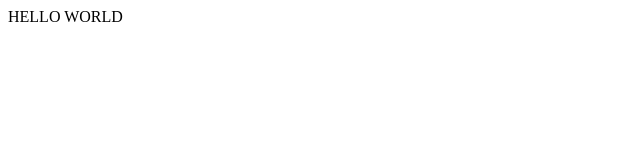
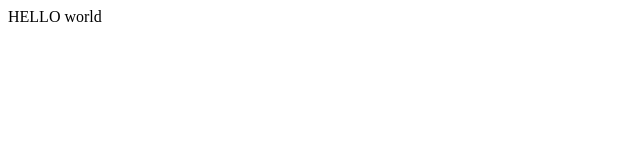
Before and after one commit to ShanonJackson/nextjs-azure, a Next.js app: page / in a window 1280 px wide. Shown: the top 160 px of the page, without its empty margins (0-640 px from the left). Built offline with nearby package versions, Linux system fonts and the light colour scheme.

Commit message:
test caching

```diff
--- a/pages/index.tsx
+++ b/pages/index.tsx
@@ -1,7 +1,7 @@
 export default function Page()  {
 	return (
 		<div>
-			HELLO WORLD
+			HELLO world
 		</div>
 	)
 }
```
